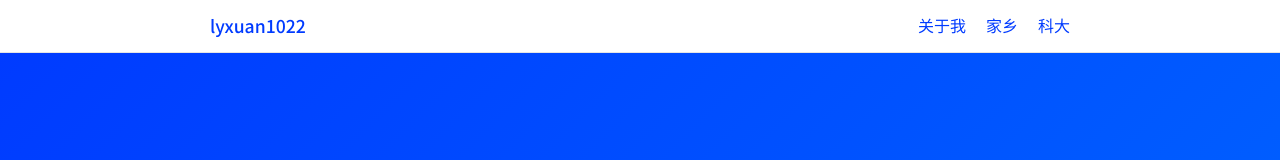
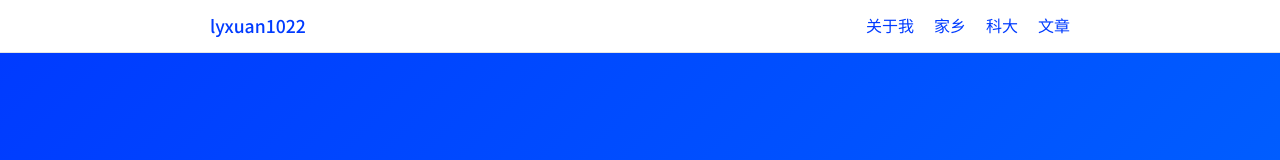
Before and after one commit to lyxuan1022/lyxuan1022.github.io, a plain HTML site: page index.html in a window 1280 px wide. Shown: the top 160 px of the page. Drawn offline with Linux system fonts and the light colour scheme.

Commit message:
Update index.html

```diff
--- a/index.html
+++ b/index.html
@@ -19,6 +19,7 @@
         <li><a href="#about">关于我</a></li>
         <li><a href="#hometown">家乡</a></li>
         <li><a href="#ustc">科大</a></li>
+        <li><a href="post-1.html">文章</a></li>
       </ul>
     </div>
   </nav>
```
